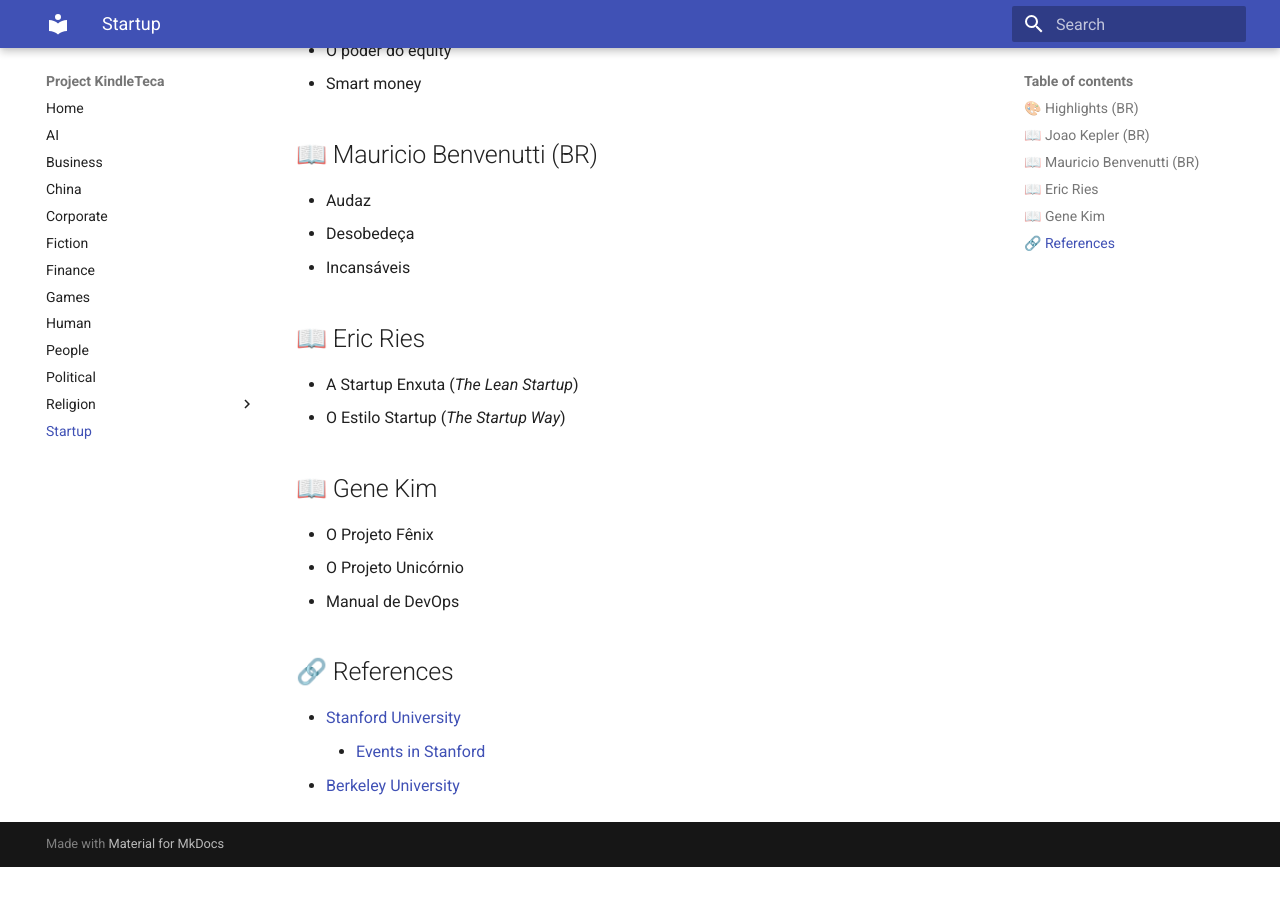
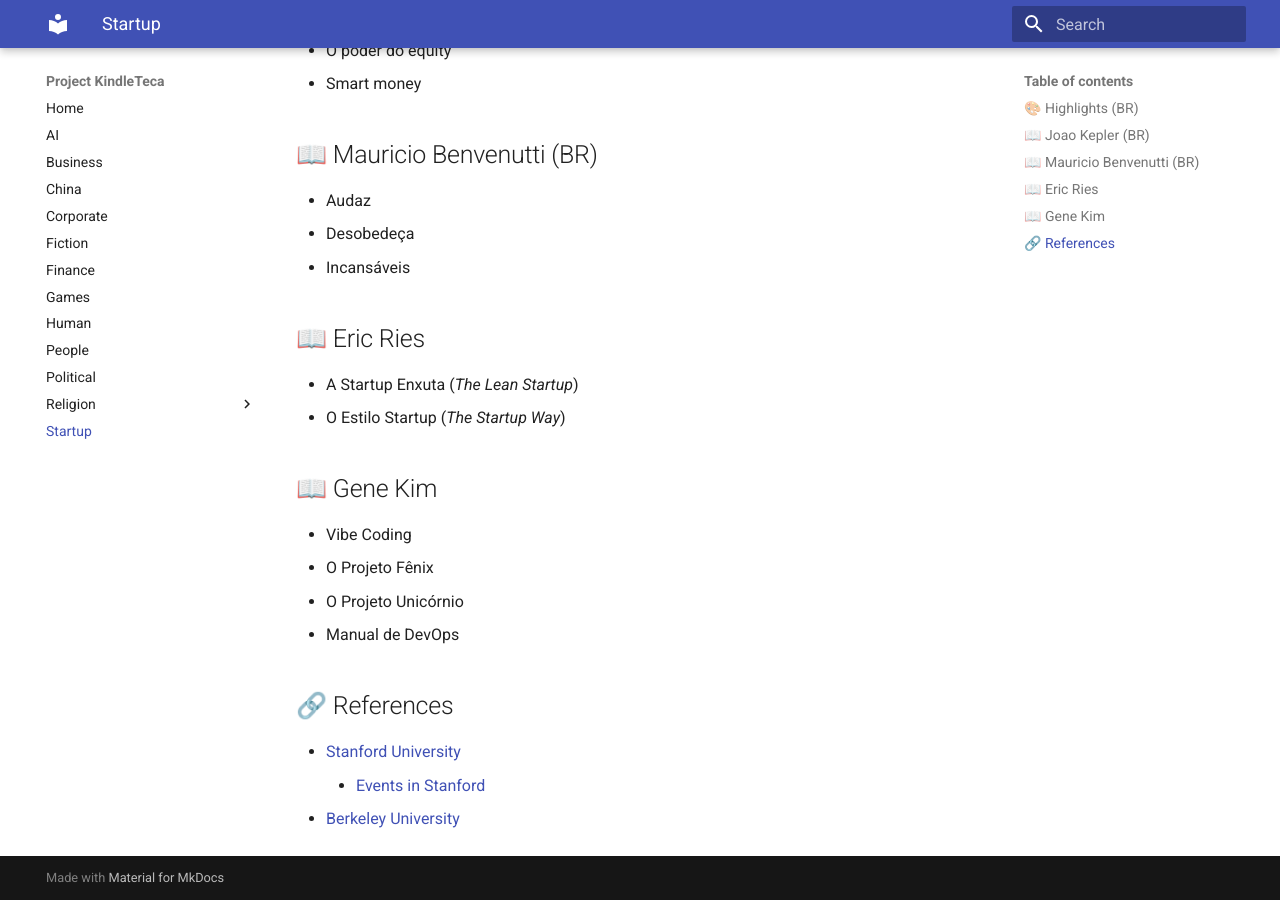
Before and after one commit to renatobrf/kindle-teca, an MkDocs documentation site: the page built from docs/startup.md, in a window 1280 px wide and 900 px high, scrolled down 636 px. Built offline with MkDocs 1.6.1 and Material for MkDocs 9.7.7, drawn with Linux system fonts in a browser that asks for light colours; before the commit the page ends 1503 px from its top, so only the background shows below that.

Commit message:
Add 'Vibe Coding' to Gene Kim section

```diff
--- a/docs/startup.md
+++ b/docs/startup.md
@@ -23,6 +23,7 @@
 - O Estilo Startup (*The Startup Way*)
 
 ## 📖 Gene Kim
+- Vibe Coding
 - O Projeto Fênix
 - O Projeto Unicórnio
 - Manual de DevOps
```
